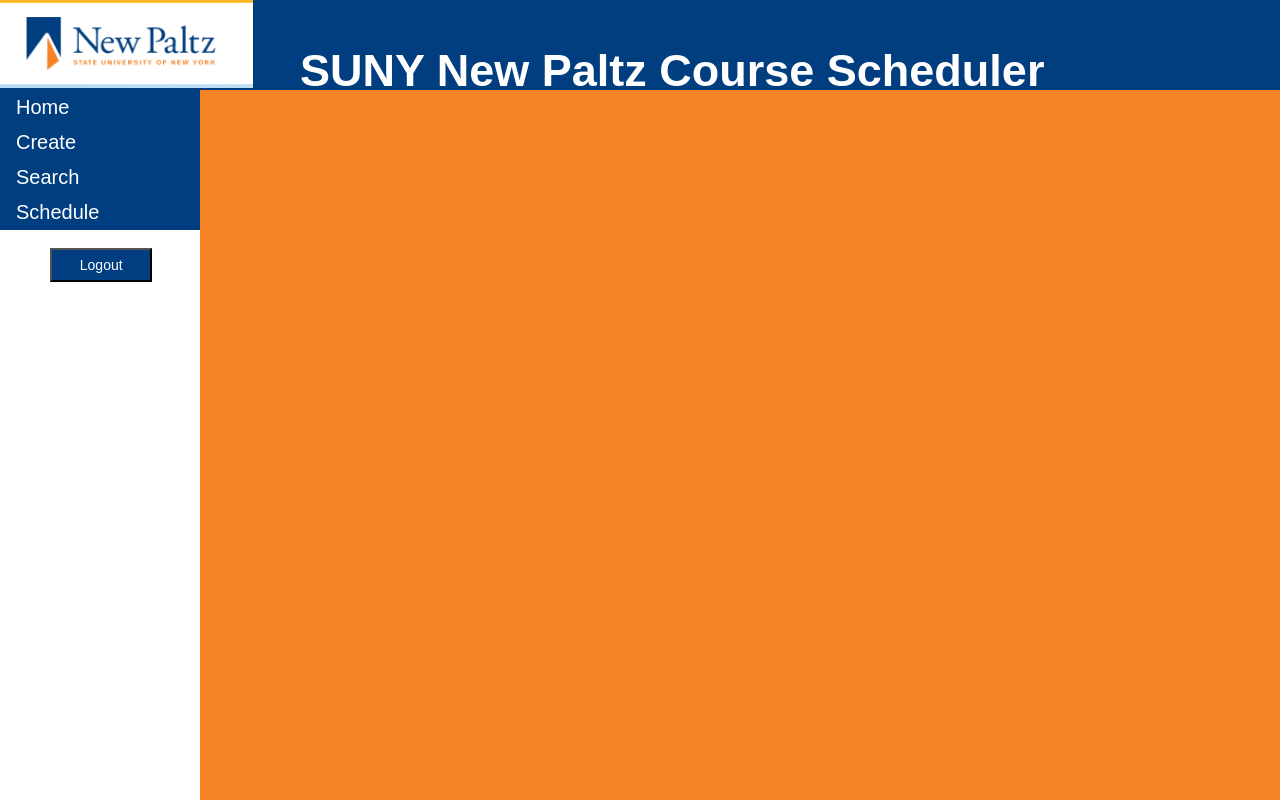
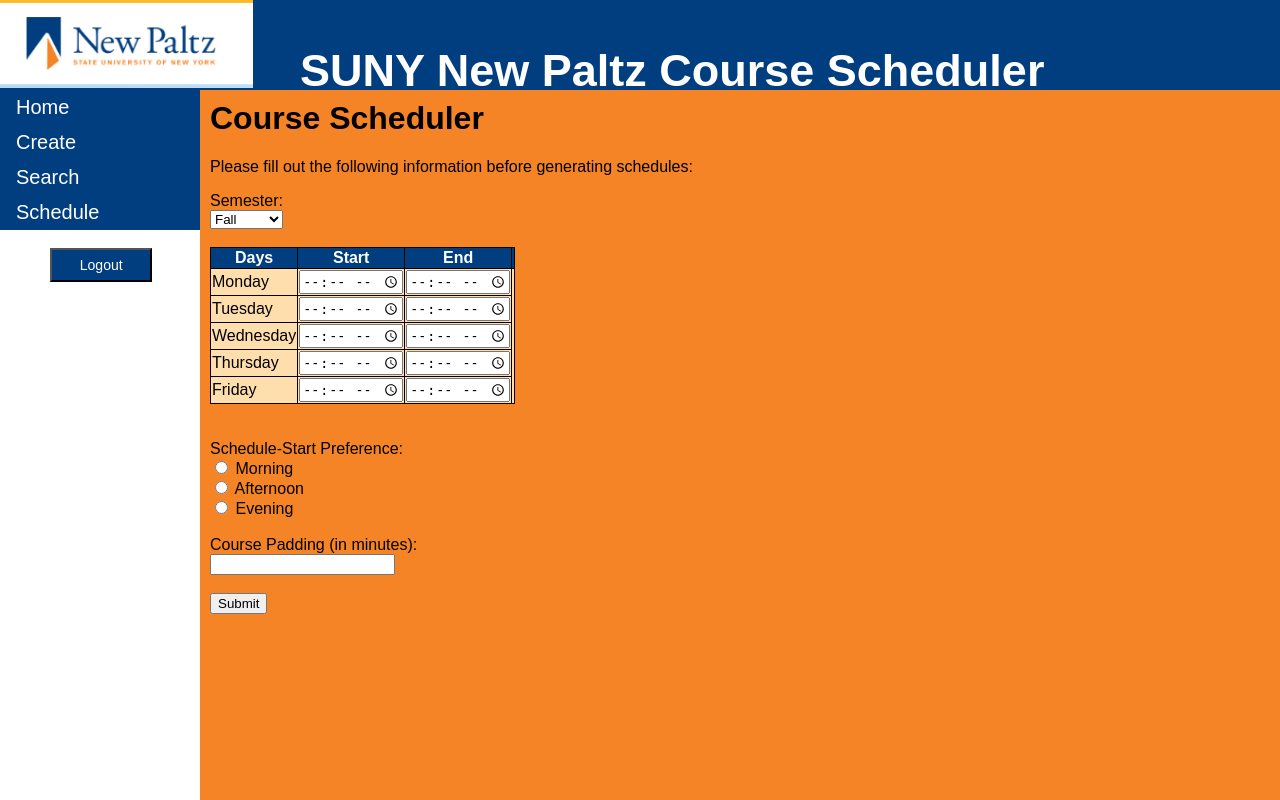
Before and after one commit to nikkirmaher/Software-Engineering, a PHP site: page /schedule.php in a window 1280 px wide. Run offline with PHP 8.4, Linux system fonts and the light colour scheme.

Commit message:
added the hml form, and made some corrections

```diff
--- a/schedule.php
+++ b/schedule.php
@@ -21,7 +21,69 @@
 
         <!-- Page Content -->
         <div class="content">
+            <p>
+                <h1>Course Scheduler</h1>
+                Please fill out the following information before generating schedules:
+            </p>
+            <form method="get" action="...">
+                <label for="semester">Semester:</label>
+                <br>
+                <select>
+                    <option value="fall">Fall</option>
+                    <option value="spring">Spring</option>
+                    <option value="summer">Summer</option>
+                    <option value="winter">Winter</option>
+                </select>
+                <br><br>
+                <table>
+                    <tr>
+                        <th>Days</th>
+                        <th>Start</th>
+                        <th>End<th>
+                    </tr>
+                    <tr>
+                        <td>Monday</td>
+                        <td><input type="time" id="monday-start" name="monday-start"></td>
+                        <td><input type="time" id="monday-end" name="monday-end"></td>
+                    </tr>
+                    <tr>
+                        <td>Tuesday</td>
+                        <td><input type="time" id="tuesday-start" name="tuesday-start"></td>
+                        <td><input type="time" id="tuesday-end" name="tuesday-end"></td>
+                    </tr>
+                    <tr>
+                        <td>Wednesday</td>
+                        <td><input type="time" id="wednesday-start" name="wednesday-start"></td>
+                        <td><input type="time" id="wednesday-end" name="wednesday-end"></td>
+                    </tr>
+                    <tr>
+                        <td>Thursday</td>
+                        <td><input type="time" id="thursday-start" name="thursday-start"></td>
+                        <td><input type="time" id="thursday-end" name="thursday-end"></td>
+                    </tr>
+                    <tr>
+                        <td>Friday</td>
+                        <td><input type="time" id="friday-start" name="friday-start"></td>
+                        <td><input type="time" id="friday-end" name="friday-end"></td>
+                    </tr>
+                </table>
+                <br><br>
 
+                <label for="schedule-preference">Schedule-Start Preference:</label><br>
+                <input type="radio" id="schedule-preference" name="time-preference" value="morning">
+                <label for="morning">Morning</label><br>
+                <input type="radio" id="schedule-preference" name="time-preference" value="afternoon">
+                <label for="afternoon">Afternoon</label><br>
+                <input type="radio" id="schedule-preference" name="time-preference" value="evening">
+                <label for="evening">Evening</label><br><br>
+
+                <label for="times">Course Padding (in minutes):</label>
+                <br>
+                <input type="number" id="padding" name="padding" step="5">
+                <br><br>
+
+                <input type="submit" value="Submit">
+            </form>
         </div>
     </body>
 </html>
```
